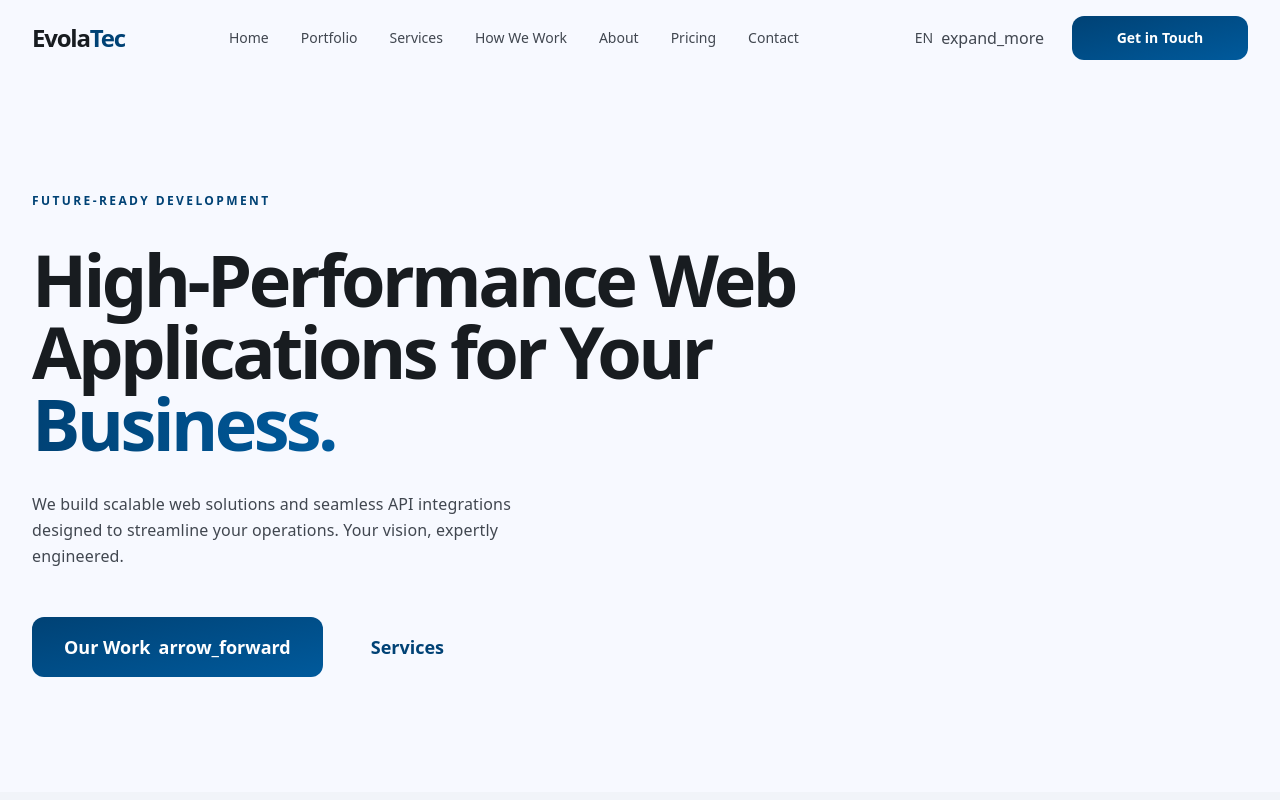
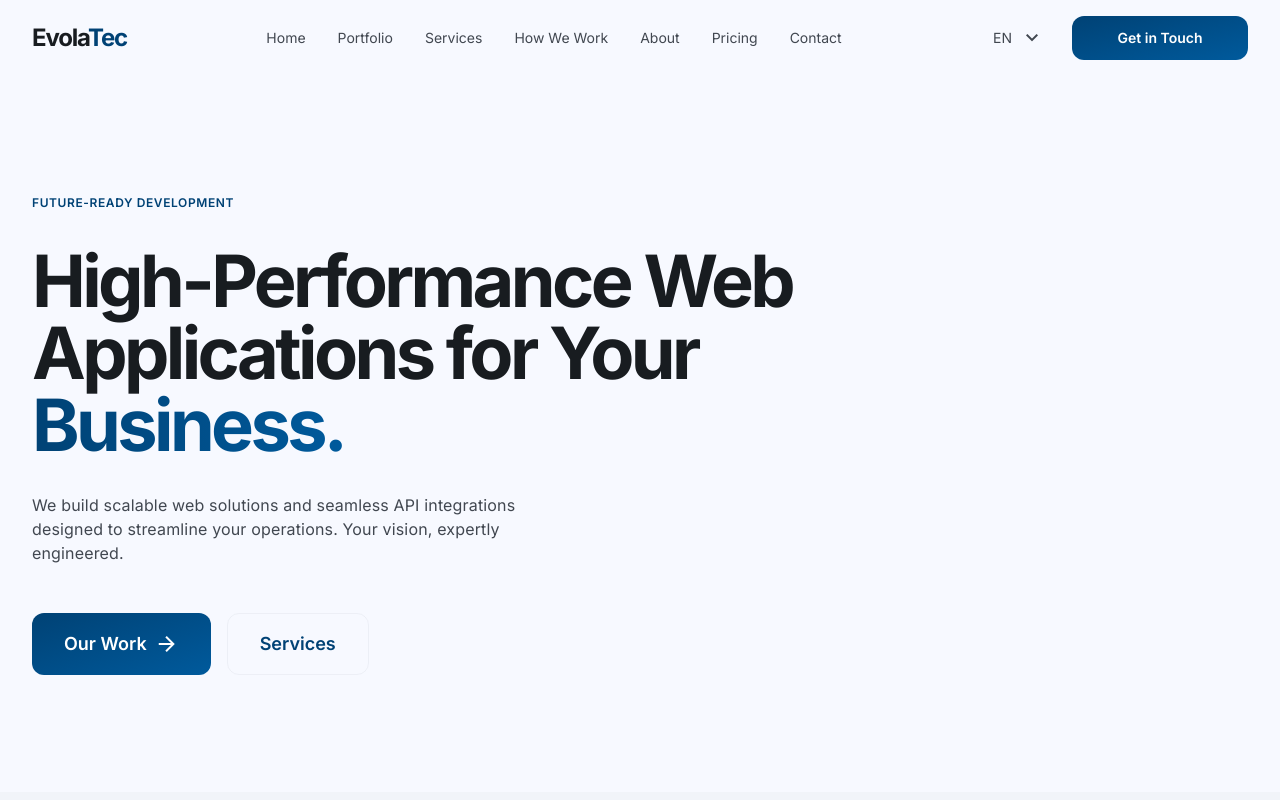
Before and after one commit to AndriiKozlovskyi/evola_tech, a Nuxt app in the folder nuxt-app/: page / in a window 1280 px wide. Shown: the top 800 px of the page. Built offline with nearby package versions, Linux system fonts and the light colour scheme.

Commit message:
lang dropdown and icons fixed

```diff
--- a/nuxt-app/assets/css/globals.css
+++ b/nuxt-app/assets/css/globals.css
@@ -1,3 +1,4 @@
+@import url('https://fonts.googleapis.com/css2?family=Material+Symbols+Outlined:opsz,wght,FILL,GRAD@20..48,100..700,0..1,-50..200&display=block');
 
 html {
   overflow-x: hidden;
--- a/nuxt-app/composables/useLanguage.ts
+++ b/nuxt-app/composables/useLanguage.ts
@@ -5,7 +5,7 @@
 
   const currentLocale = computed(() => locale.value as string)
 
-  const availableLocales = ['pl', 'en', 'de', 'ru']
+  const availableLocales = ['en', 'pl', 'de', 'ru']
 
   const localeNames: Record<string, string> = {
     pl: 'Polski',
--- a/nuxt-app/nuxt.config.ts
+++ b/nuxt-app/nuxt.config.ts
@@ -2,6 +2,8 @@
   ssr: true,
   compatibilityDate: '2026-05-04',
   devtools: { enabled: false },
+
+  css: ['~/assets/css/globals.css'],
 
   modules: [
     '@nuxtjs/tailwindcss',
```
